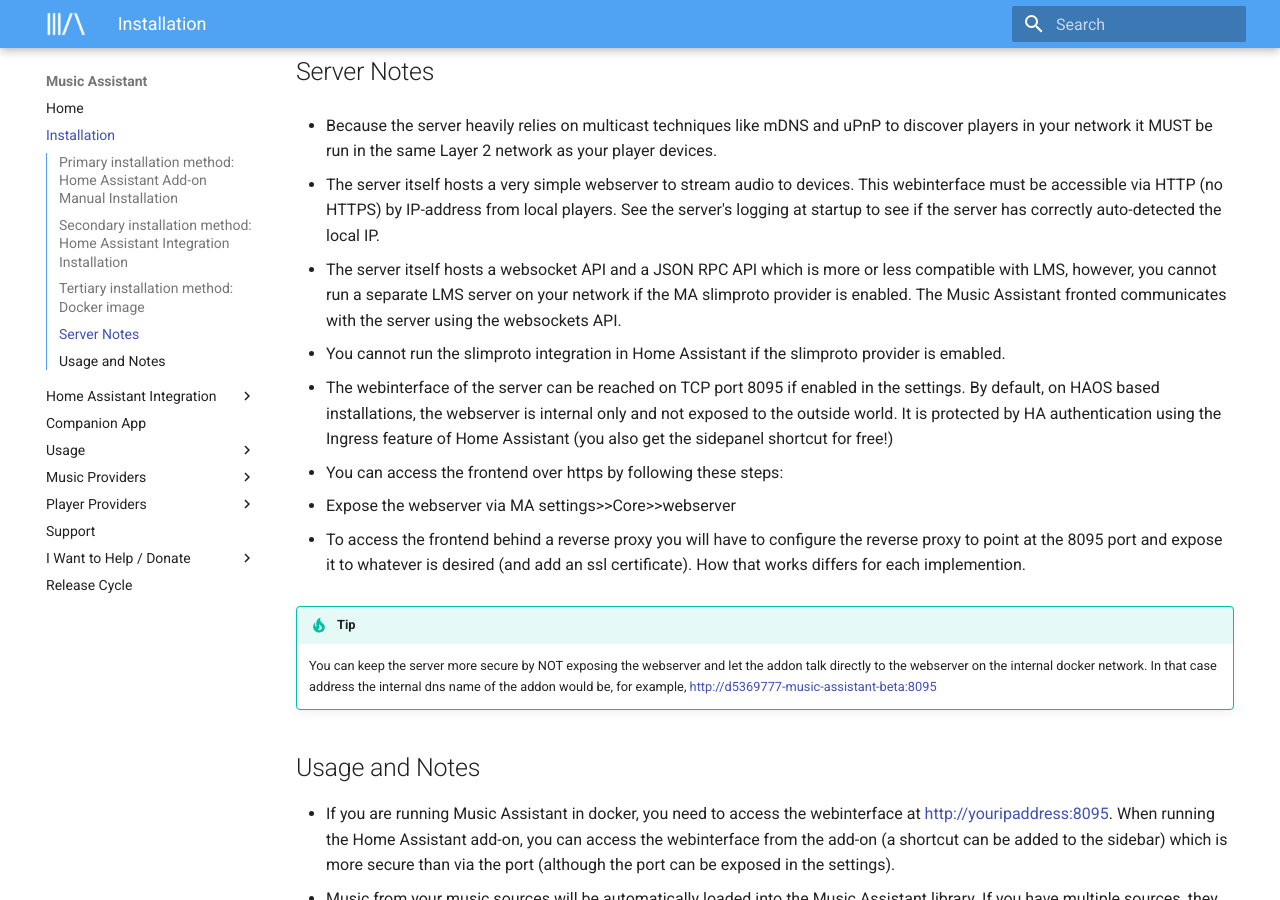
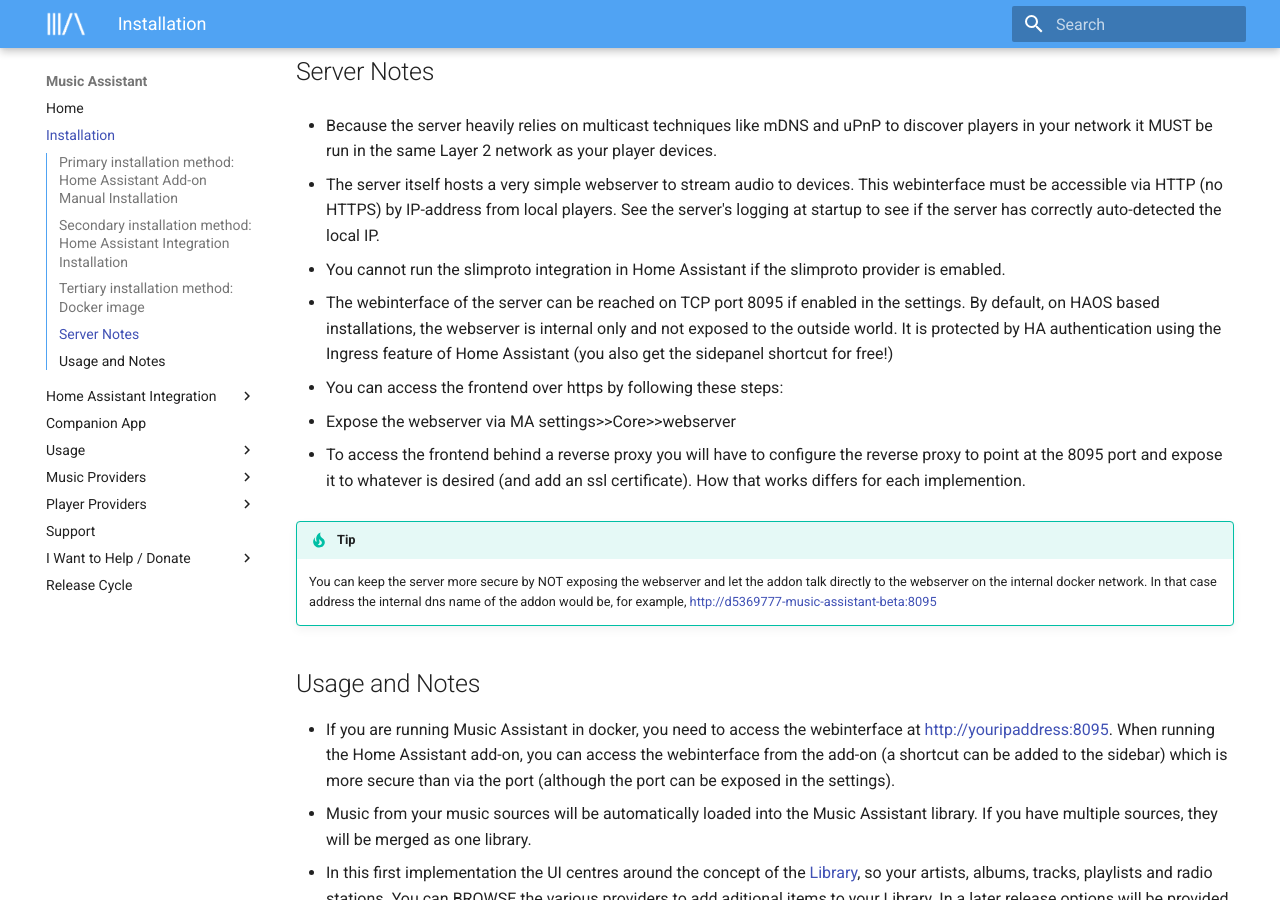
Before and after one commit to pwbriggs/music-assistant.github.io, an MkDocs documentation site: the page built from docs/installation.md, in a window 1280 px wide and 900 px high, scrolled down 1252 px. Built offline with MkDocs 1.6.1 and Material for MkDocs 9.7.7, drawn with Linux system fonts in a browser that asks for light colours.

Commit message:
Remove outdated info

```diff
--- a/docs/installation.md
+++ b/docs/installation.md
@@ -45,8 +45,6 @@
 
 - The server itself hosts a very simple webserver to stream audio to devices. This webinterface must be accessible via HTTP (no HTTPS) by IP-address from local players. See the server's logging at startup to see if the server has correctly auto-detected the local IP.
 
-- The server itself hosts a websocket API and a JSON RPC API which is more or less compatible with LMS, however, you cannot run a separate LMS server on your network if the MA slimproto provider is enabled. The Music Assistant fronted communicates with the server using the websockets API.
-
 - You cannot run the slimproto integration in Home Assistant if the slimproto provider is emabled.
 
 - The webinterface of the server can be reached on TCP port 8095 if enabled in the settings. By default, on HAOS based installations, the webserver is internal only and not exposed to the outside world. It is protected by HA authentication using the Ingress feature of Home Assistant (you also get the sidepanel shortcut for free!)
```
